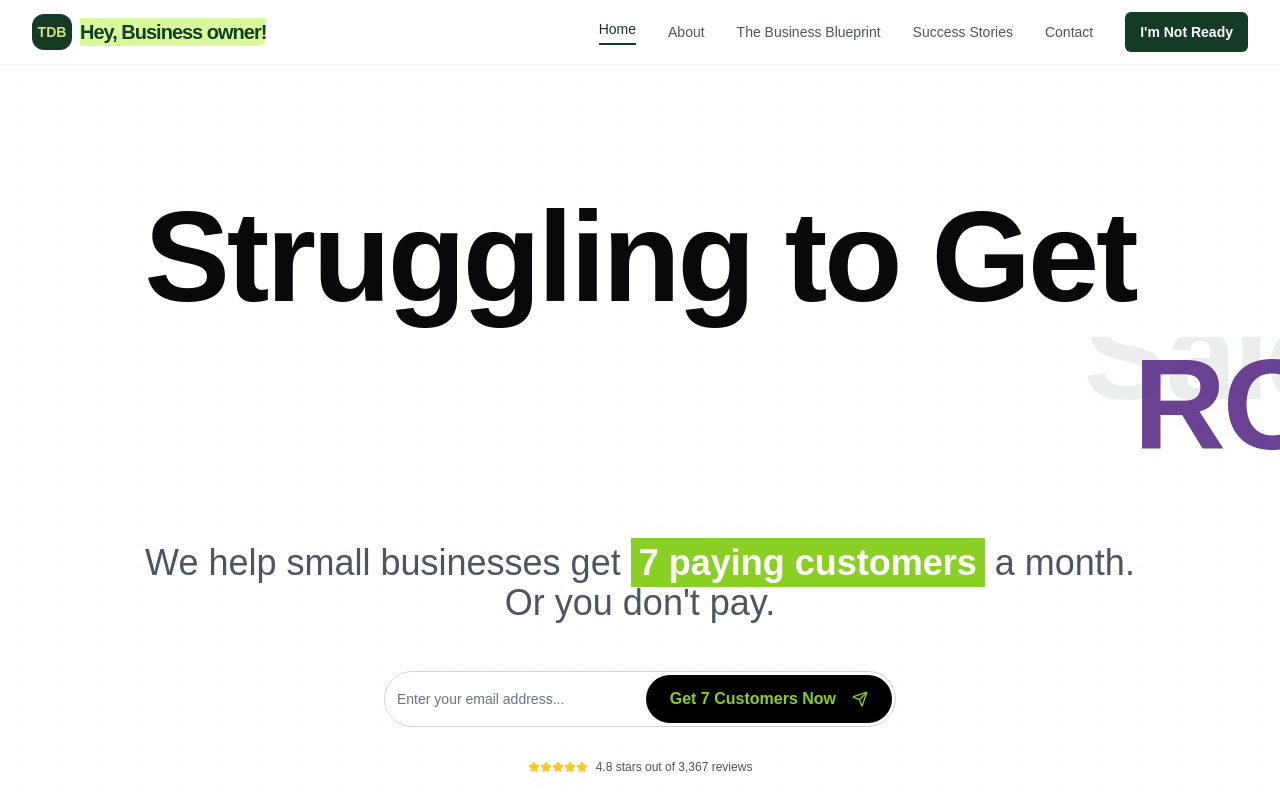
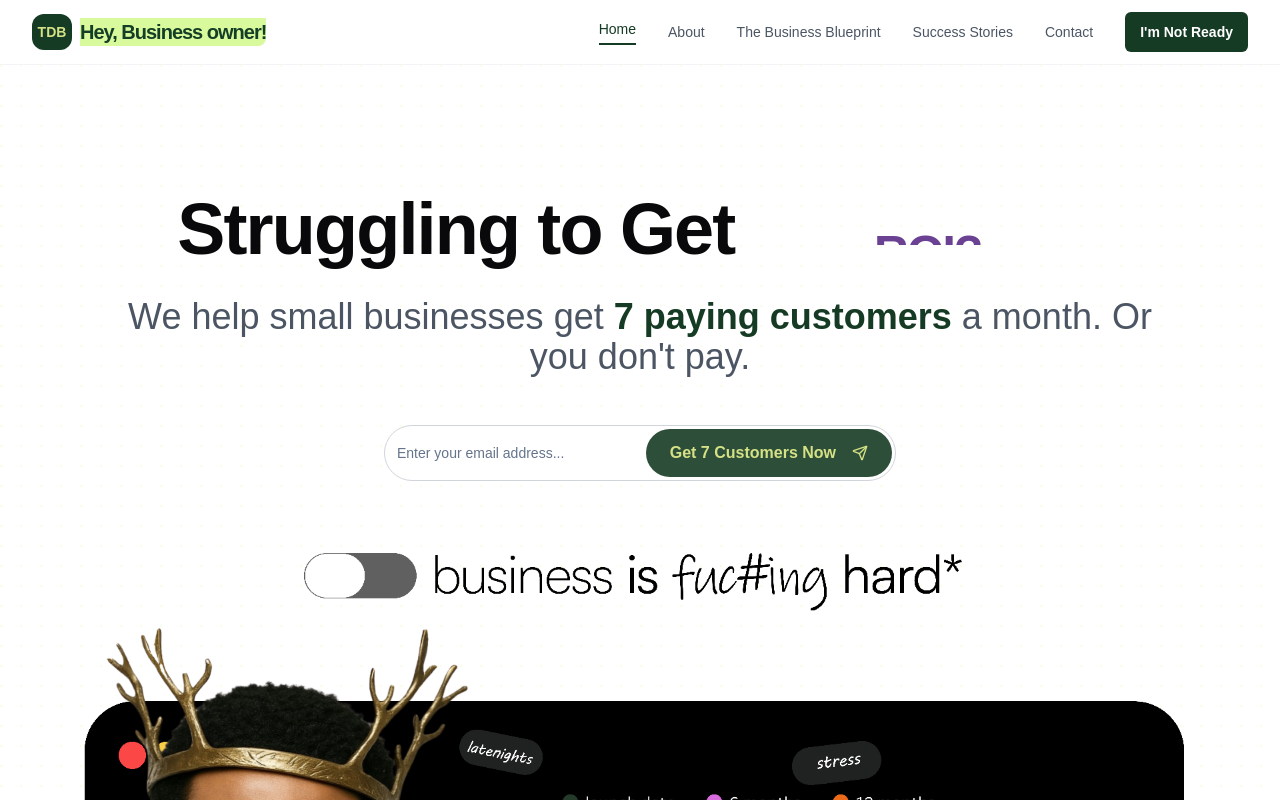
Before and after one commit to 7coremedia/drawing-board-growth-engine, a React (Vite) app: page / in a window 1280 px wide. Shown: the top 800 px of the page. Built offline with nearby package versions, Linux system fonts and the light colour scheme; a web font is replaced by a local one.

Commit message:
Visual edit in Lovable
Edited UI in Lovable

```diff
--- a/src/components/ui/animated-hero.tsx
+++ b/src/components/ui/animated-hero.tsx
@@ -1,24 +1,27 @@
-
 import { useEffect, useMemo, useState } from "react";
 import { motion } from "framer-motion";
-import { Send, Star } from "lucide-react";
+import { Send } from "lucide-react";
 import * as React from "react";
 import { Button } from "@/components/ui/button";
 import { Input } from "@/components/ui/input";
-
 function AnimatedHero() {
   const [titleNumber, setTitleNumber] = useState(0);
-  const titles = useMemo(
-    () => [
-      { word: "Clients?", color: "#8acf23" },
-      { word: "Customers?", color: "#ed6b18" },
-      { word: "Sales?", color: "#143f26" },
-      { word: "ROI?", color: "#5e318a" },
-      { word: "Visibility?", color: "#000000" },
-    ],
-    []
-  );
-
+  const titles = useMemo(() => [{
+    word: "Clients?",
+    color: "#8acf23"
+  }, {
+    word: "Customers?",
+    color: "#ed6b18"
+  }, {
+    word: "Sales?",
+    color: "#143f26"
+  }, {
+    word: "ROI?",
+    color: "#5e318a"
+  }, {
+    word: "Visibility?",
+    color: "#000000"
+  }], []);
   useEffect(() => {
     const timeoutId = setTimeout(() => {
       if (titleNumber === titles.length - 1) {
@@ -29,75 +32,48 @@ function AnimatedHero() {
     }, 2000);
     return () => clearTimeout(timeoutId);
   }, [titleNumber, titles]);
-
-  return (
-    <div className="text-center mb-16">
-      <h1 className="text-7xl lg:text-9xl font-black mb-8 leading-tight tracking-tight text-zinc-950">
-        <span>Struggling to Get</span>
-        <br />
-        <span className="relative inline-block h-[1.2em] w-full overflow-hidden mt-4">
-          {titles.map((title, index) => (
-            <motion.span
-              key={index}
-              className="absolute font-black left-1/2 top-0 transform -translate-x-1/2 w-full text-center"
-              style={{ color: title.color }}
-              initial={{ opacity: 0, y: 50 }}
-              transition={{ type: "spring", stiffness: 50, damping: 20 }}
-              animate={
-                titleNumber === index
-                  ? {
-                      y: 0,
-                      opacity: 1,
-                    }
-                  : {
-                      y: titleNumber > index ? -50 : 50,
-                      opacity: 0,
-                    }
-              }
-            >
+  return <div className="text-center mb-16">
+      <h1 className="text-5xl lg:text-7xl font-black mb-8 leading-tight tracking-tight text-zinc-950">
+        <span>Struggling to Get{' '}</span>
+        <span className="relative inline-block h-[1.2em] w-[280px] lg:w-[350px] align-middle overflow-hidden text-base">
+          {titles.map((title, index) => <motion.span key={index} style={{
+          color: title.color
+        }} initial={{
+          opacity: 0,
+          y: 50
+        }} transition={{
+          type: "spring",
+          stiffness: 50,
+          damping: 20
+        }} animate={titleNumber === index ? {
+          y: 0,
+          opacity: 1
+        } : {
+          y: titleNumber > index ? -50 : 50,
+          opacity: 0
+        }} className="absolute font-black left-0 top-0 w-full text-5xl">
               {title.word}
-            </motion.span>
-          ))}
+            </motion.span>)}
         </span>
       </h1>
       <p className="text-2xl lg:text-4xl text-gray-600 mb-12 max-w-5xl mx-auto leading-relaxed font-medium">
         We help small businesses get{' '}
-        <span className="bg-[#8acf23] text-white px-2 py-1 font-black">7 paying customers</span>{' '}
+        <span className="text-primary font-black">7 paying customers</span>{' '}
         a month. Or you don't pay.
       </p>
 
       {/* Email Signup */}
-      <div className="flex justify-center mb-8">
+      <div className="flex justify-center mb-16">
         <div className="flex flex-col sm:flex-row gap-3 w-full max-w-lg">
           <div className="relative flex items-center w-full">
-            <Input
-              type="email"
-              placeholder="Enter your email address..."
-              className="pr-4 sm:pr-44 h-14 text-lg rounded-full border-gray-300"
-            />
-            <Button
-              type="submit"
-              size="lg"
-              className="sm:absolute sm:right-1 sm:top-1/2 sm:-translate-y-1/2 bg-black hover:bg-gray-800 text-[#8acf23] rounded-full px-6 py-3 h-auto font-bold text-sm sm:text-base mt-3 sm:mt-0"
-            >
+            <Input type="email" placeholder="Enter your email address..." className="pr-4 sm:pr-44 h-14 text-lg rounded-full border-gray-300" />
+            <Button type="submit" size="lg" className="sm:absolute sm:right-1 sm:top-1/2 sm:-translate-y-1/2 bg-[#2d4e39] hover:bg-[#234035] text-[#d5e185] rounded-full px-6 py-3 h-auto font-bold text-sm sm:text-base mt-3 sm:mt-0">
               Get 7 Customers Now
               <Send className="w-4 h-4 ml-2" />
             </Button>
           </div>
         </div>
       </div>
-
-      {/* Reviews */}
-      <div className="flex justify-center items-center gap-2 mb-16">
-        <div className="flex">
-          {[1, 2, 3, 4, 5].map((star) => (
-            <Star key={star} className="w-3 h-3" style={{ color: "#ffc81a", fill: "#ffc81a" }} />
-          ))}
-        </div>
-        <span className="text-xs text-gray-600">4.8 stars out of 3,367 reviews</span>
-      </div>
-    </div>
-  );
+    </div>;
 }
-
 export default AnimatedHero;
```
